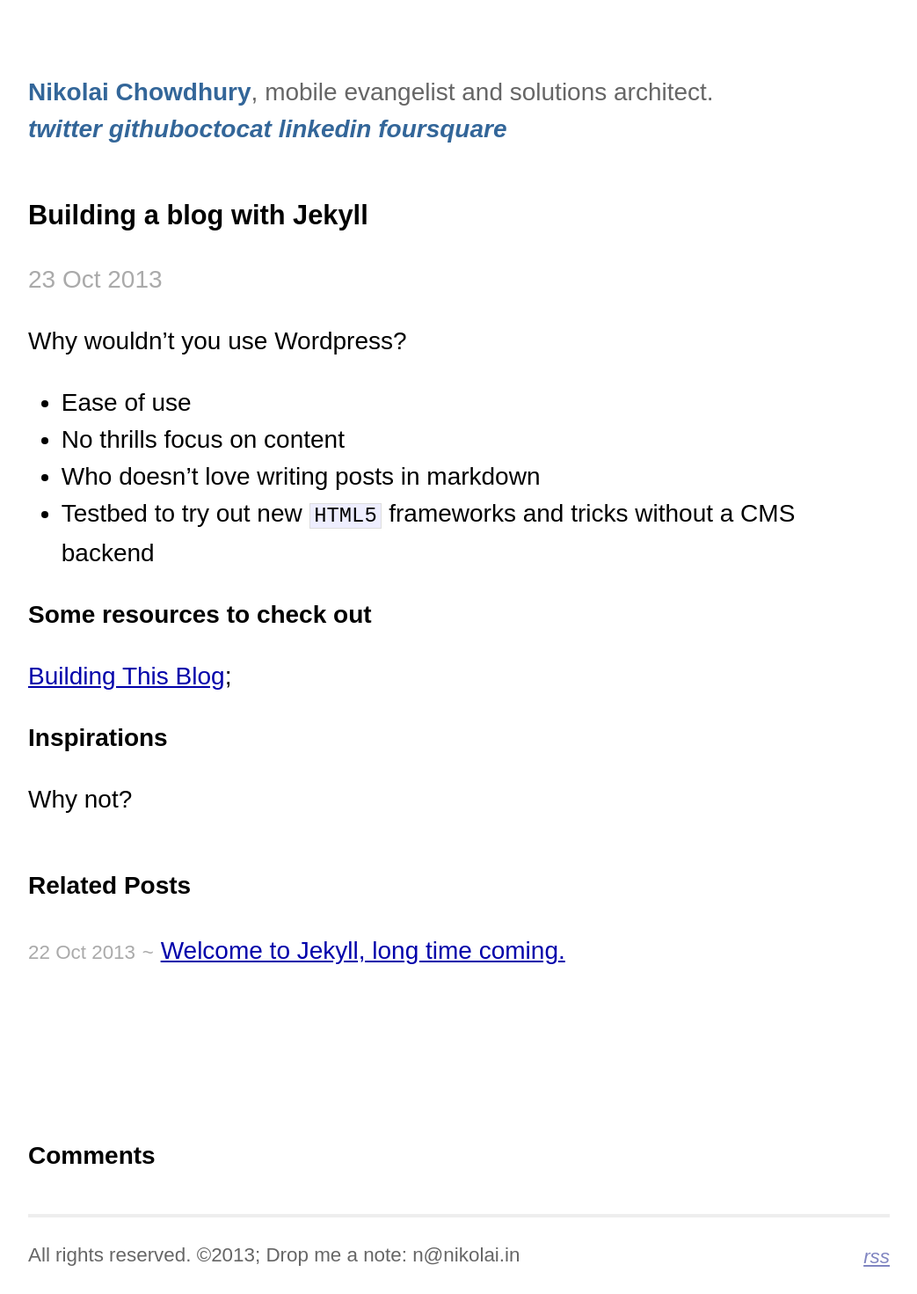
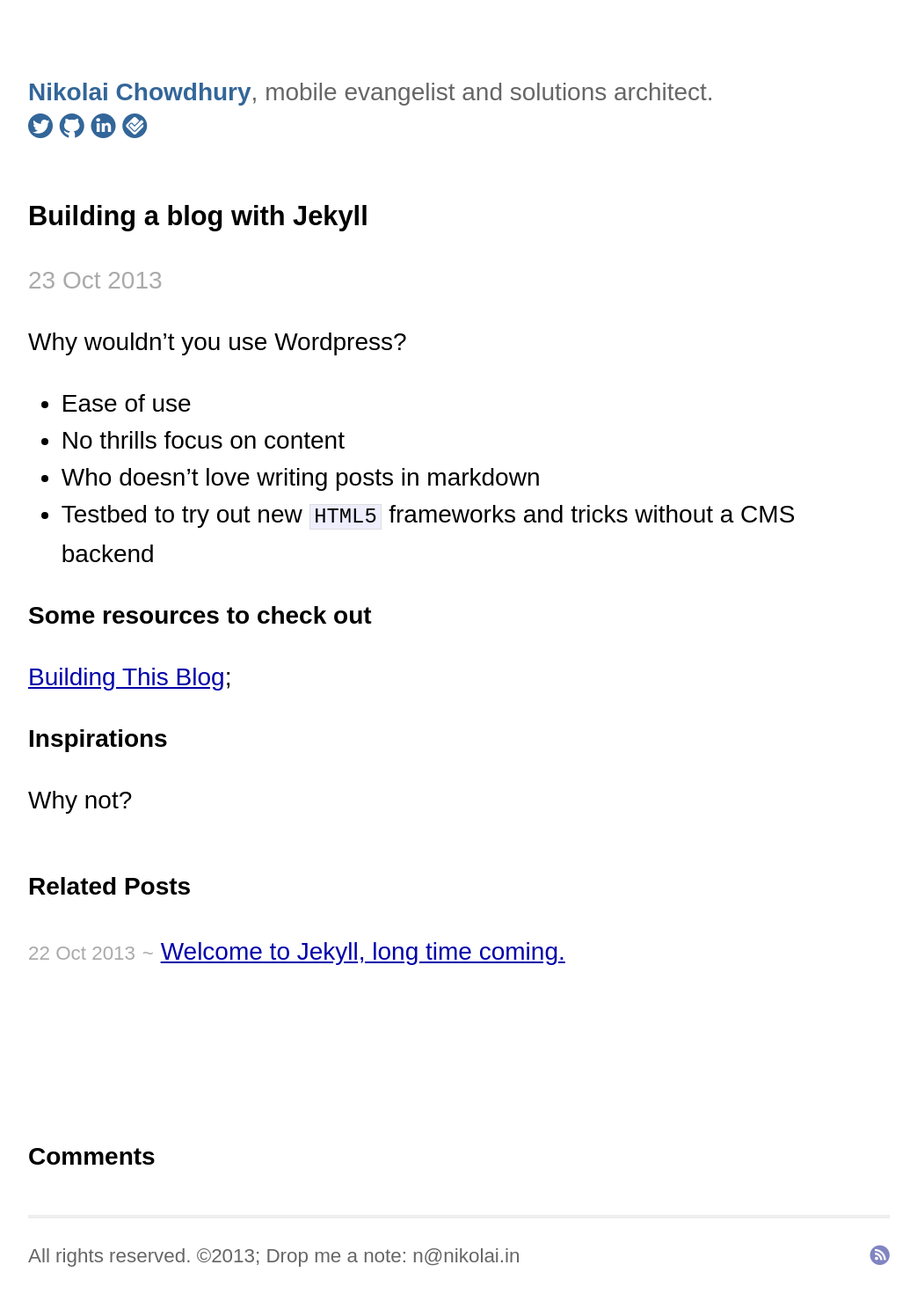
Before and after one commit to chowdhury/nikolai.in, a Jekyll site: the page built from _posts/2013-10-23-why-jekyll.md, in a window 1280 px wide. Shown: the whole page at 88% size, without its empty margins (118-1161 px from the left). Built offline with Jekyll 4.4.1, drawn with Linux system fonts in a browser that asks for light colours; some web fonts are replaced; comment, search, counter and statistics services are not loaded.

Commit message:
mini changes

```diff
--- a/_layouts/default.html
+++ b/_layouts/default.html
@@ -13,7 +13,7 @@
 	<link rel="stylesheet" href="/css/screen.css" type="text/css" media="all" />
 	<link rel="stylesheet" href="/css/tablet.css" type="text/css" media="screen and (min-width:651px) and (max-width: 1024px), screen and (min-device-width: 768px) and (max-device-width: 1024px)" />
 	<link rel="stylesheet" href="/css/mobile.css" type="text/css" media="handheld, screen and (max-width: 650px), screen and (max-device-width: 480px)" />
-	<link href="webfonts/ss-social-circle.css" rel="stylesheet" />
+	<link href="/webfonts/ss-social-circle.css" rel="stylesheet" />
 </head>
 <body>
 	<div class="site">
--- a/css/screen.css
+++ b/css/screen.css
@@ -116,6 +116,7 @@ h1, h2, h3, h4, h5, h6, .comments {
 .site .footer .contact a,
 .site .footer .rss a {
 	color: #8085C1;
+	text-decoration: none;
 }
 
 .site .footer .rss {
```
